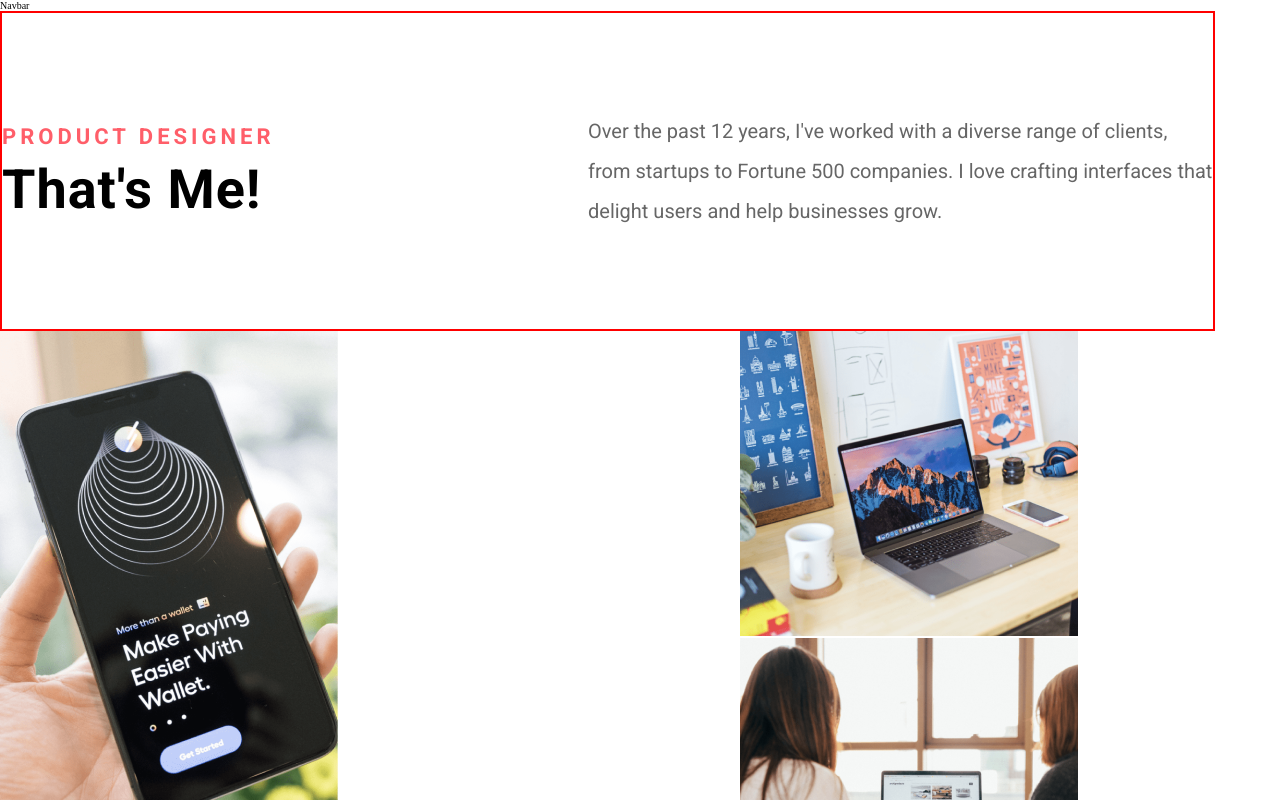
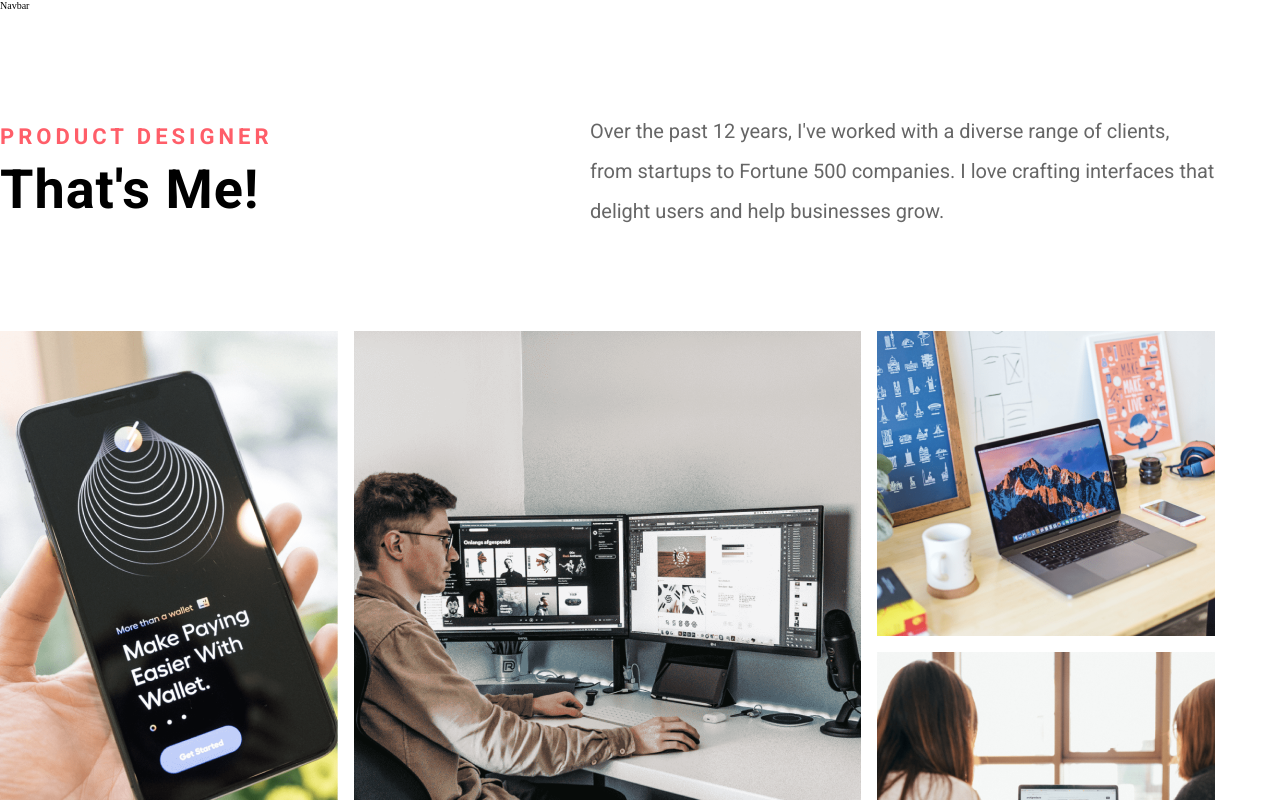
Before and after one commit to savbatovasadbek/newFigma, a React (Vite) app: page / in a window 1280 px wide. Shown: the top 800 px of the page. Built offline with nearby package versions, Linux system fonts and the light colour scheme.

Commit message:
sayt qurilmoqda

```diff
--- a/src/components/ProductDesigner/ProductDesigner.module.css
+++ b/src/components/ProductDesigner/ProductDesigner.module.css
@@ -2,7 +2,6 @@
   display: flex;
   align-items: center;
   justify-content: space-between;
-  border: 0.2rem solid red;
   width: 121.5rem;
   height: 32rem;
   font-family: roboto;
@@ -37,8 +36,16 @@
   font-weight: 400;
   line-height: 4rem;
 }
-
+.leftSide {
+  display: flex;
+  gap: 16px;
+}
 .photos {
   display: flex;
   gap: 16px;
 }
+.rightSide {
+  display: flex;
+  flex-direction: column;
+  justify-content: space-between;
+}
```
